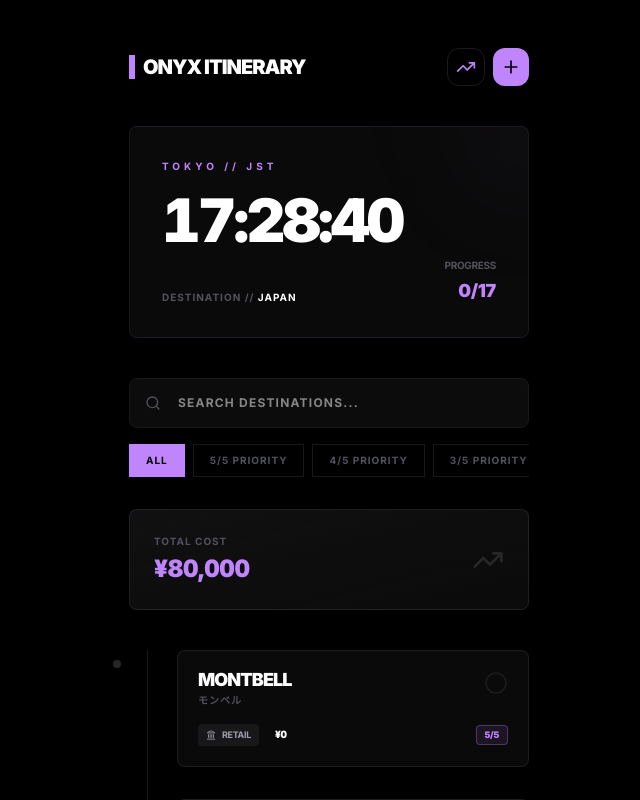
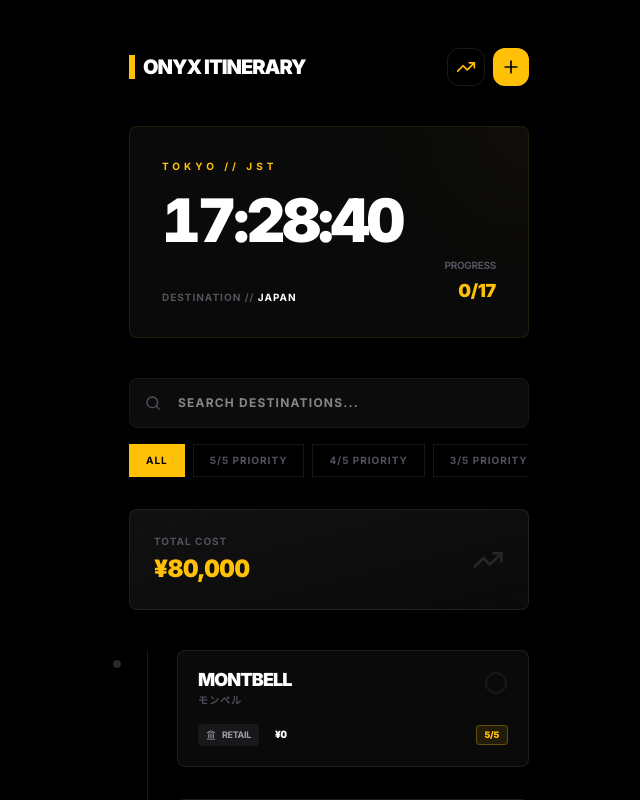
Before and after one commit to axsamp/onyx-itinerary, a React (Vite) app: page / in a window 1280 px wide. Shown: the top 800 px of the page, without its empty margins (311-951 px from the left). Built offline with nearby package versions, Linux system fonts and the light colour scheme.

Commit message:
design: pivot to golden onyx branding (aeronautical amber)

```diff
--- a/src/App.jsx
+++ b/src/App.jsx
@@ -23,10 +23,10 @@ const INITIAL_LOCATIONS = [
 ];
 
 const PRIORITY_COLORS = {
-  5: 'bg-[#C084FC]/10 text-[#C084FC] border border-[#C084FC]/30',
-  4: 'bg-violet-950/40 text-violet-300/60 border border-violet-900/30',
-  3: 'bg-indigo-950/40 text-indigo-300/60 border border-indigo-900/30',
-  2: 'bg-slate-950/40 text-slate-300/60 border border-slate-900/30',
+  5: 'bg-[#FFC107]/10 text-[#FFC107] border border-[#FFC107]/30',
+  4: 'bg-zinc-950/40 text-zinc-300/60 border border-zinc-900/30',
+  3: 'bg-zinc-950/40 text-zinc-300/60 border border-zinc-900/30',
+  2: 'bg-zinc-950/40 text-zinc-300/60 border border-zinc-900/30',
   1: 'bg-zinc-950/40 text-zinc-300/60 border border-zinc-900/30',
 };
 
@@ -75,7 +75,6 @@ export default function App() {
 
   useEffect(() => {
     localStorage.setItem('onyx_itinerary_locations', JSON.stringify(locations));
-    // FIXED: Renamed telemetry key to avoid collision with Onyx Signal
     localStorage.setItem('onyx_itinerary_node_count', locations.length.toString());
   }, [locations]);
 
@@ -117,38 +116,37 @@ export default function App() {
   };
 
   return (
-    <div className="min-h-screen bg-black text-white font-sans selection:bg-[#C084FC]/30 pb-20 overscroll-none">
+    <div className="min-h-screen bg-black text-white font-sans selection:bg-[#FFC107]/30 pb-20 overscroll-none">
       <div className="max-w-md mx-auto p-6">
         <header className="flex justify-between items-center py-6">
-          <div className="flex items-center gap-2"><div className="w-1.5 h-6 bg-[#C084FC]" /><h1 className="text-xl font-black uppercase tracking-tighter">Onyx Itinerary</h1></div>
+          <div className="flex items-center gap-2"><div className="w-1.5 h-6 bg-[#FFC107]" /><h1 className="text-xl font-black uppercase tracking-tighter">Onyx Itinerary</h1></div>
           <div className="flex gap-2">
-            <button onClick={() => { triggerHaptic(); navigator.clipboard.writeText(localStorage.getItem('onyx_itinerary_locations')); alert("EXPORTED."); }} className="p-2 border border-white/10 rounded-xl hover:bg-[#C084FC]/20 transition-colors"><TrendingUp className="w-5 h-5 text-[#C084FC]" /></button>
-            <button onClick={() => { triggerHaptic(); setIsAdding(true); }} className="p-2 bg-[#C084FC] rounded-xl hover:bg-[#C084FC]/80 transition-colors"><Plus className="w-5 h-5 text-black" /></button>
+            <button onClick={() => { triggerHaptic(); navigator.clipboard.writeText(localStorage.getItem('onyx_itinerary_locations')); alert("EXPORTED."); }} className="p-2 border border-white/10 rounded-xl hover:bg-[#FFC107]/20 transition-colors"><TrendingUp className="w-5 h-5 text-[#FFC107]" /></button>
+            <button onClick={() => { triggerHaptic(); setIsAdding(true); }} className="p-2 bg-[#FFC107] rounded-xl hover:bg-[#FFC107]/80 transition-colors"><Plus className="w-5 h-5 text-black" /></button>
           </div>
         </header>
 
-        <section className="mt-4 mb-10 relative overflow-hidden onyx-card p-8 border-[#C084FC]/10">
-          <div className="absolute top-0 right-0 w-32 h-32 bg-[#C084FC]/5 blur-3xl -mr-16 -mt-16 rounded-full" />
-          <span className="text-[10px] font-bold text-[#C084FC] uppercase tracking-[0.4em] block mb-4">Tokyo // JST</span>
+        <section className="mt-4 mb-10 relative overflow-hidden onyx-card p-8 border-[#FFC107]/10">
+          <div className="absolute top-0 right-0 w-32 h-32 bg-[#FFC107]/5 blur-3xl -mr-16 -mt-16 rounded-full" />
+          <span className="text-[10px] font-bold text-[#FFC107] uppercase tracking-[0.4em] block mb-4">Tokyo // JST</span>
           <div className="text-6xl font-black tabular-nums tracking-tighter mb-2">{tokyoTime}</div>
           <div className="flex justify-between items-end">
             <div className="text-[10px] font-bold text-zinc-600 uppercase tracking-widest">Destination // <span className="text-white">Japan</span></div>
-            <div className="text-right"><span className="text-[10px] font-bold text-zinc-600 uppercase block mb-1">Progress</span><span className="text-lg font-black text-[#C084FC]">{visitedCount}/{locations.length}</span></div>
+            <div className="text-right"><span className="text-[10px] font-bold text-zinc-600 uppercase block mb-1">Progress</span><span className="text-lg font-black text-[#FFC107]">{visitedCount}/{locations.length}</span></div>
           </div>
         </section>
 
         <div className="space-y-4 mb-8">
-          <div className="relative"><Search className="absolute left-4 top-1/2 -translate-y-1/2 text-zinc-600" size={16} /><input type="text" placeholder="SEARCH DESTINATIONS..." value={search} onChange={(e) => setSearch(e.target.value)} className="bg-zinc-900/50 border border-zinc-900 w-full p-4 pl-12 rounded-lg text-xs font-bold tracking-widest focus:outline-none focus:border-[#C084FC] transition-colors" /></div>
+          <div className="relative"><Search className="absolute left-4 top-1/2 -translate-y-1/2 text-zinc-600" size={16} /><input type="text" placeholder="SEARCH DESTINATIONS..." value={search} onChange={(e) => setSearch(e.target.value)} className="bg-zinc-900/50 border border-zinc-900 w-full p-4 pl-12 rounded-lg text-xs font-bold tracking-widest focus:outline-none focus:border-[#FFC107] transition-colors" /></div>
           <div className="flex gap-2 overflow-x-auto no-scrollbar">
-            {/* FIXED: Priority filter now includes '1' */}
             {[0, 5, 4, 3, 2, 1].map(p => (
-              <button key={p} onClick={() => { triggerHaptic(); setFilterPriority(p); }} className={`px-4 py-2 text-[10px] font-bold uppercase tracking-widest border whitespace-nowrap transition-all ${filterPriority === p ? 'bg-[#C084FC] border-[#C084FC] text-black' : 'border-zinc-900 text-zinc-600'}`}>{p === 0 ? 'All' : `${p}/5 Priority`}</button>
+              <button key={p} onClick={() => { triggerHaptic(); setFilterPriority(p); }} className={`px-4 py-2 text-[10px] font-bold uppercase tracking-widest border whitespace-nowrap transition-all ${filterPriority === p ? 'bg-[#FFC107] border-[#FFC107] text-black' : 'border-zinc-900 text-zinc-600'}`}>{p === 0 ? 'All' : `${p}/5 Priority`}</button>
             ))}
           </div>
         </div>
 
         <div className="onyx-card p-6 mb-10 bg-gradient-to-br from-zinc-900/50 to-transparent flex justify-between items-center">
-          <div><span className="text-[10px] font-bold text-zinc-600 uppercase tracking-widest block mb-1">Total Cost</span><div className="text-2xl font-black tabular-nums text-[#C084FC]">¥{totalBudget.toLocaleString()}</div></div>
+          <div><span className="text-[10px] font-bold text-zinc-600 uppercase tracking-widest block mb-1">Total Cost</span><div className="text-2xl font-black tabular-nums text-[#FFC107]">¥{totalBudget.toLocaleString()}</div></div>
           <TrendingUp size={32} className="text-zinc-800" />
         </div>
 
@@ -156,11 +154,11 @@ export default function App() {
           <div className="absolute left-[1.125rem] top-0 bottom-0 w-[1px] bg-zinc-900" />
           {filteredLocations.map((loc, idx) => (
             <motion.div key={loc.city} initial={{ opacity: 0, x: -10 }} animate={{ opacity: 1, x: 0 }} transition={{ delay: idx * 0.03 }} className="relative pl-12">
-              <div className="absolute left-[-1.125rem] top-2 z-10"><div className={`w-3 h-3 rounded-full border-2 border-black transition-colors ${visited[loc.city] ? 'bg-[#C084FC]' : 'bg-zinc-800'}`} /></div>
-              <div className={`onyx-card p-5 transition-all group ${visited[loc.city] ? 'opacity-40 border-dashed' : 'hover:border-[#C084FC]/30'}`}>
+              <div className="absolute left-[-1.125rem] top-2 z-10"><div className={`w-3 h-3 rounded-full border-2 border-black transition-colors ${visited[loc.city] ? 'bg-[#FFC107]' : 'bg-zinc-800'}`} /></div>
+              <div className={`onyx-card p-5 transition-all group ${visited[loc.city] ? 'opacity-40 border-dashed' : 'hover:border-[#FFC107]/30'}`}>
                 <div className="flex justify-between items-start mb-2">
                   <div onDoubleClick={() => handleDelete(loc.city)}><h3 className="text-lg font-black uppercase tracking-tighter leading-none mb-1">{loc.city}</h3><p className="text-[10px] font-bold text-zinc-600 uppercase tracking-widest">{loc.kanji}</p></div>
-                  <button onClick={() => toggleVisited(loc.city)}>{visited[loc.city] ? <CheckCircle2 size={24} className="text-[#C084FC]" /> : <Circle size={24} className="text-zinc-900 group-hover:text-zinc-700" />}</button>
+                  <button onClick={() => toggleVisited(loc.city)}>{visited[loc.city] ? <CheckCircle2 size={24} className="text-[#FFC107]" /> : <Circle size={24} className="text-zinc-900 group-hover:text-zinc-700" />}</button>
                 </div>
                 <div className="flex items-center gap-4 mt-4">
                   <div className="flex items-center gap-1.5 px-2 py-1 bg-zinc-900 rounded text-[9px] font-bold uppercase text-zinc-400"><Landmark size={10} /> {loc.category}</div>
@@ -183,7 +181,7 @@ export default function App() {
                 <div className="space-y-2"><label className="text-[10px] font-black text-zinc-500 uppercase tracking-[0.2em] ml-1">Category</label><div className="relative"><select value={newLoc.category} onChange={e => setNewLoc({ ...newLoc, category: e.target.value })} className="onyx-input appearance-none"><option>Urban</option><option>Nature</option><option>Historical</option><option>Entertainment</option></select><div className="absolute right-4 top-1/2 -translate-y-1/2 pointer-events-none text-zinc-600"><ChevronDown size={14} /></div></div></div>
                 <div className="space-y-2"><label className="text-[10px] font-black text-zinc-500 uppercase tracking-[0.2em] ml-1">Priority</label><input type="number" min="1" max="5" value={newLoc.priority} onChange={e => setNewLoc({ ...newLoc, priority: parseInt(e.target.value) || 5 })} className="onyx-input" /></div>
               </div>
-              <button onClick={handleAddLocation} className="h-16 bg-[#C084FC] text-black font-black uppercase tracking-[0.2em] text-xs hover:bg-[#D4A5FF] transition-all active:scale-95 mb-6">Execute Protocol</button>
+              <button onClick={handleAddLocation} className="h-16 bg-[#FFC107] text-black font-black uppercase tracking-[0.2em] text-xs hover:bg-[#FFD54F] transition-all active:scale-95 mb-6">Execute Protocol</button>
             </motion.div>
           )}
         </AnimatePresence>
```
